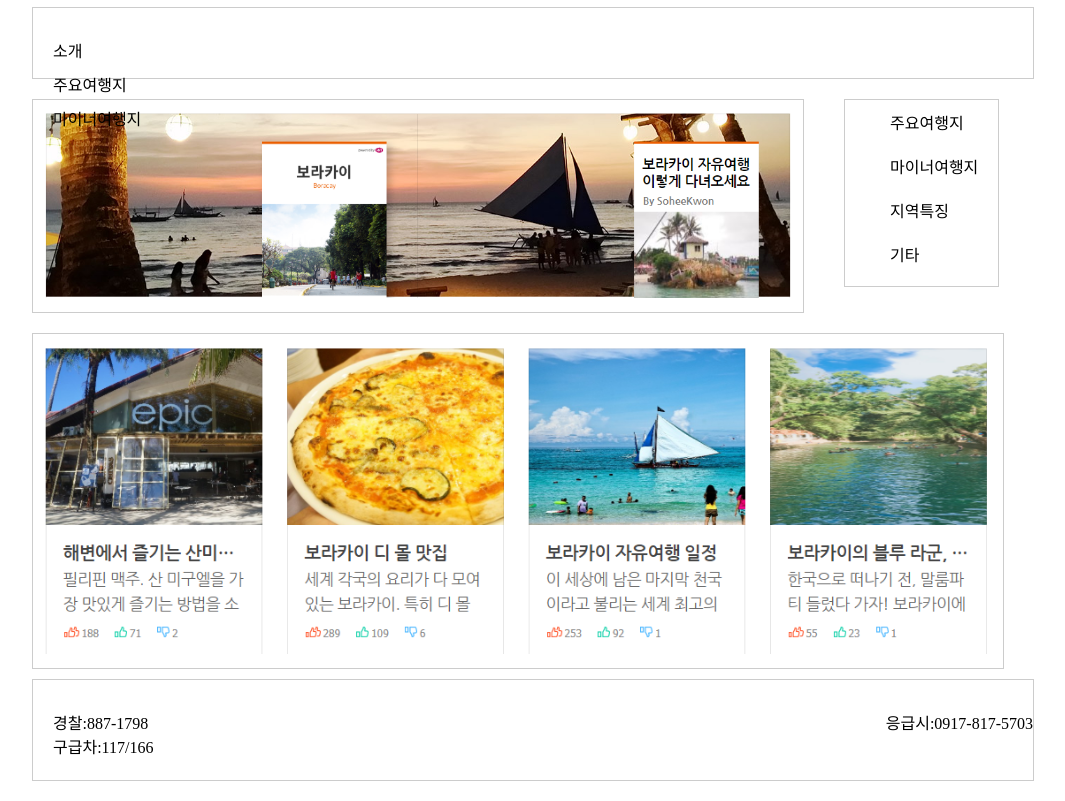
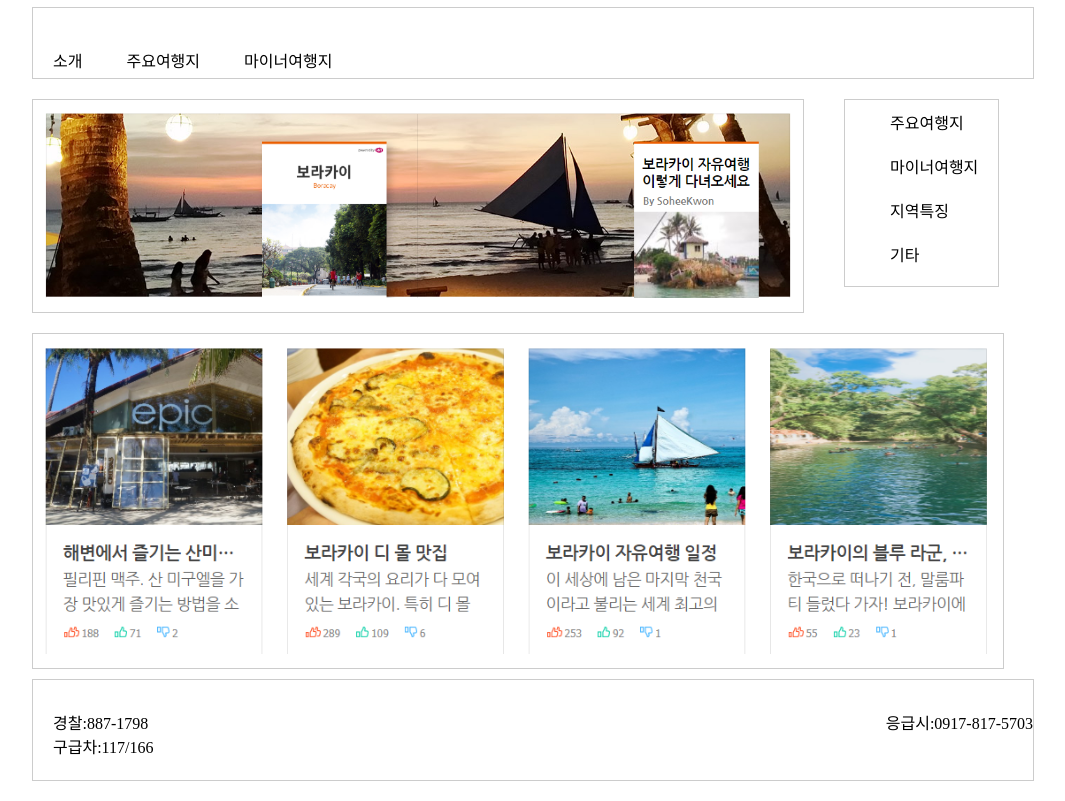
Before and after one commit to eunbi1110/eunbi1110.github.io, a plain HTML site: page index.html in a window 1280 px wide. Shown: the part 125-926 px from the top of the page, without its empty margins (118-1183 px from the left). Drawn offline with Linux system fonts and the light colour scheme.

Commit message:
Update index.html

```diff
--- a/index.html
+++ b/index.html
@@ -72,6 +72,9 @@
 			width:1000px;
 			margin:auto;
 			//border:solid 1px red;
+		}
+		.dropdown{
+		display:inline-block;
 		}
 		.dropdownContents{
 		display:none;
```
